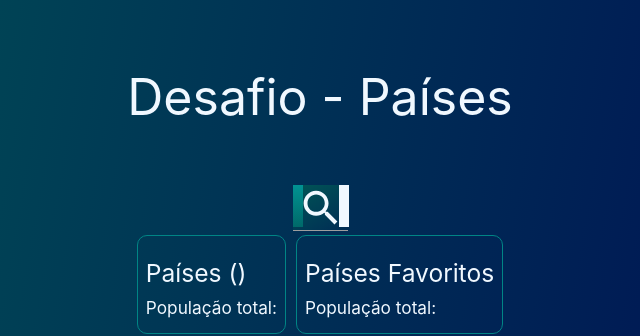
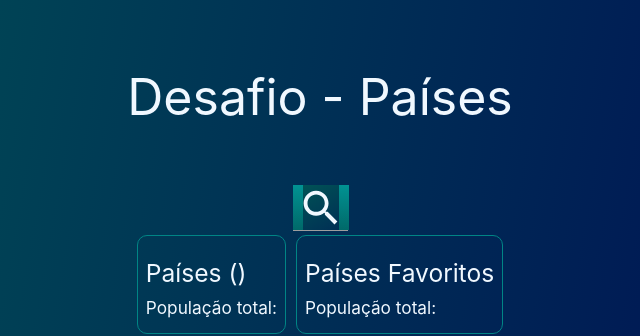
Before and after one commit to GabrielAnjosMagalhaes/DesafioPaises_JavaScript, a plain HTML site: page index.html in a window 1280 px wide. Shown: the top 336 px of the page, 320-960 px from the left. Drawn offline with nearby package versions, Linux system fonts and the light colour scheme; no server answers.

Commit message:
Finalizando CSS
Finalizando barra de search CSS

```diff
--- a/css/styles.css
+++ b/css/styles.css
@@ -79,7 +79,7 @@ color: rgb(40, 199, 199);
   padding: 10px 25px;
   outline: none;
   font-size: 1.1em;
-  color: aliceblue;
+
   text-align: center;
   background: linear-gradient(150deg,#005555, #0006550e);
   box-shadow:  5px 5px 5px rgba(0, 0, 0, 0.1),
@@ -92,10 +92,17 @@ color: rgb(40, 199, 199);
 
 }
 
-.pesquisa input::placeholder{
+
+.pesquisa input::placeholder,
+.pesquisa input{
   color: transparent;
 }
 
+
+.pesquisa:hover input::placeholder,
+.pesquisa:hover input{
+  color: aliceblue;
+}
 
 .pesquisa::before{
   content: "";
@@ -103,7 +110,7 @@ color: rgb(40, 199, 199);
   top: 0;
   left: 0;
   width: 10px;
-  height: 84%;
+  height: 90%;
   background: linear-gradient(#019292, #017e7e, #006969);
   z-index: 1;
   fill: blur(1px);
@@ -114,8 +121,8 @@ color: rgb(40, 199, 199);
     top: 0;
     right: -1px;
     width: 10px;
-    height: 84%;
-    background:aliceblue;
+    height: 90%;
+    background:linear-gradient(#019292, #017e7e, #006969);
     z-index: 1;
     fill: blur(1px);
   }
--- a/js/script.js
+++ b/js/script.js
@@ -1,5 +1,4 @@
 //Variáveis de estado (no momento global)
-
 //Definirão em qual aba estamos trabalhando
 let tabCountries = null;
 let tabFavorites = null;
```
